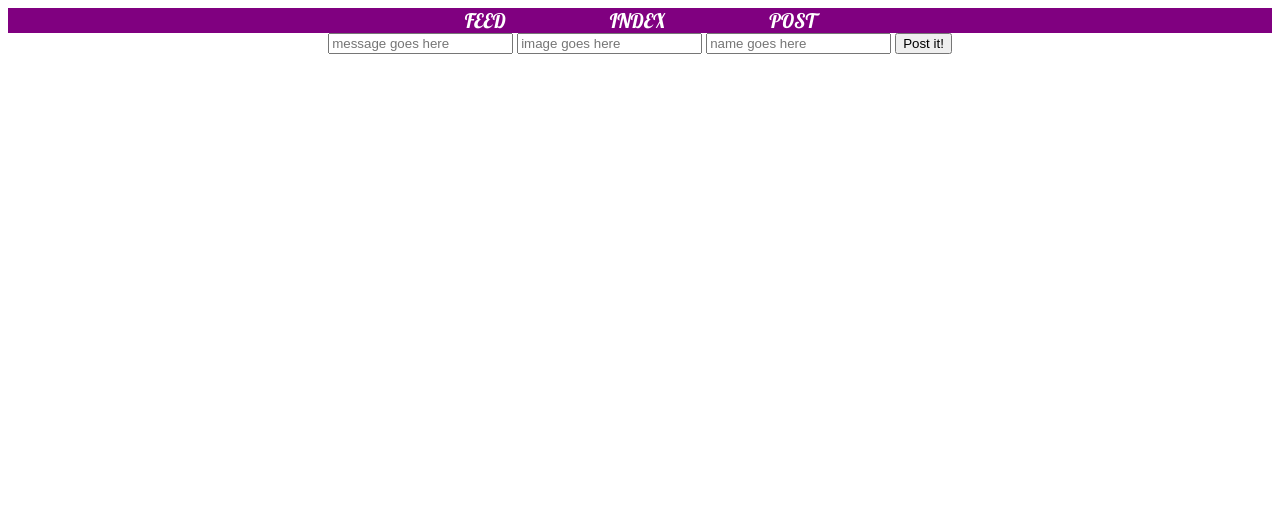
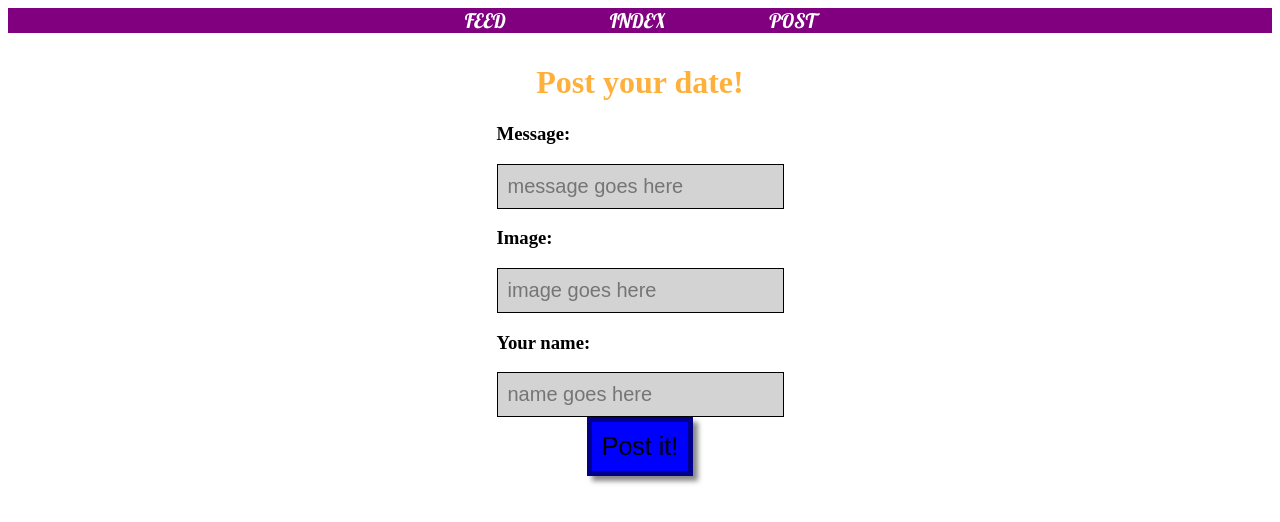
Before and after one commit to girlcodeakl/girlcode2017-term3, a website: page public/post.html in a window 1280 px wide. Drawn offline with nearby package versions, Linux system fonts and the light colour scheme.

Commit message:
Made post inputs look nice

```diff
--- a/public/post.html
+++ b/public/post.html
@@ -16,10 +16,16 @@
      </div>
 
       <form method="post" action="/posts">
-          <input type="text" name="message" placeholder="message goes here" class="messageInput">
-          <input type="text" name="image" placeholder="image goes here" class="imageInput">
-          <input type="text" name="author" placeholder="name goes here" class="nameInput">
+        <div class = "searchBox">
+          <h1>Post your date!</h1>
+          <h3 >Message:</h3>
+          <input type="text" name="message" placeholder="message goes here" class="messageInput block">
+          <h3>Image:</h3>
+          <input type="text" name="image" placeholder="image goes here" class="imageInput block">
+          <h3>Your name:</h3>
+          <input type="text" name="author" placeholder="name goes here" class="nameInput block">
           <button class="postButton">Post it!</button>
+        </div>
       </form>
       <script>
 
--- a/public/style.css
+++ b/public/style.css
@@ -9,6 +9,39 @@ body {
 
 .size{
   width:500px;
+}
+
+.block{
+  display: block;
+  margin: 0 auto;
+}
+
+.searchBox{
+ padding-top: 10px;
+ display: inline-block;
+}
+
+h3{
+  display: block;
+  text-align: left;
+
+}
+
+input {
+    border: 1px solid black;
+    background-color: #D3D3D3;
+    color: red;
+    font-size: 20px;
+    padding: 10px;
+}
+
+button {
+   color: black;
+   background-color: blue;
+   border: 5px solid #00008B;
+   font-size: 25px;
+   padding: 10px;
+   box-shadow: 5px 5px 5px #888888;
 }
 
 h1 {
```
